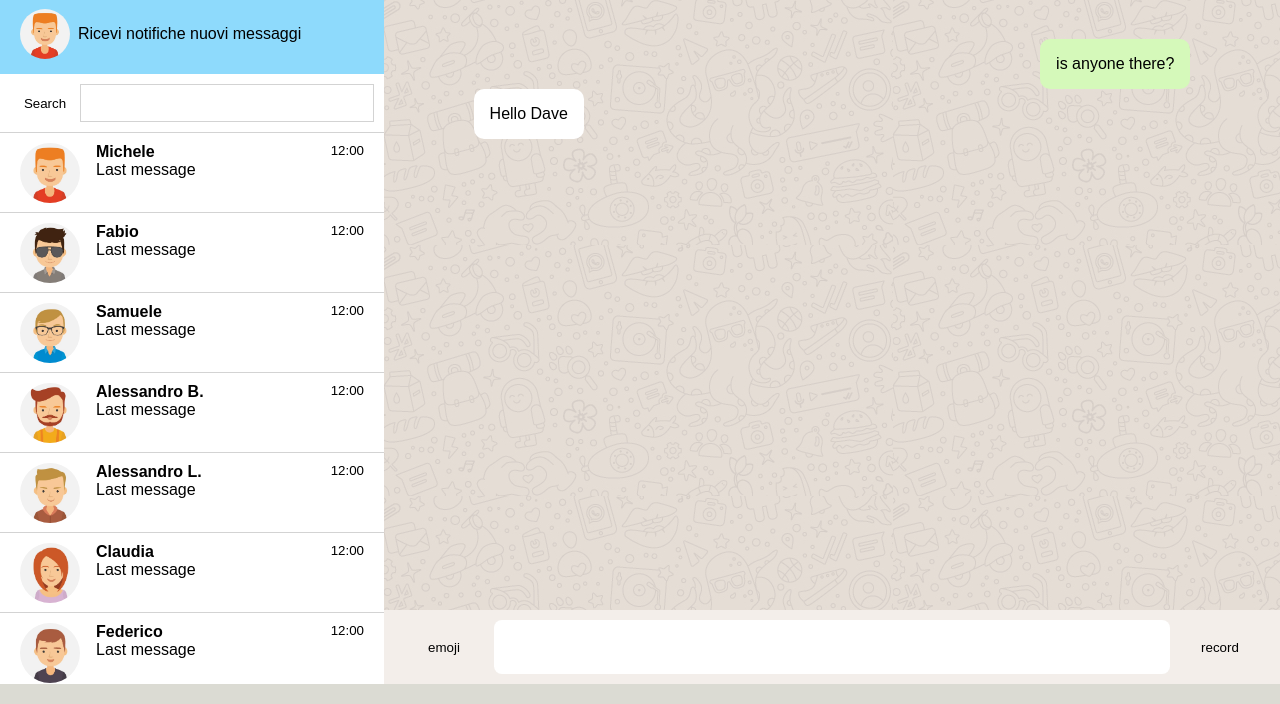
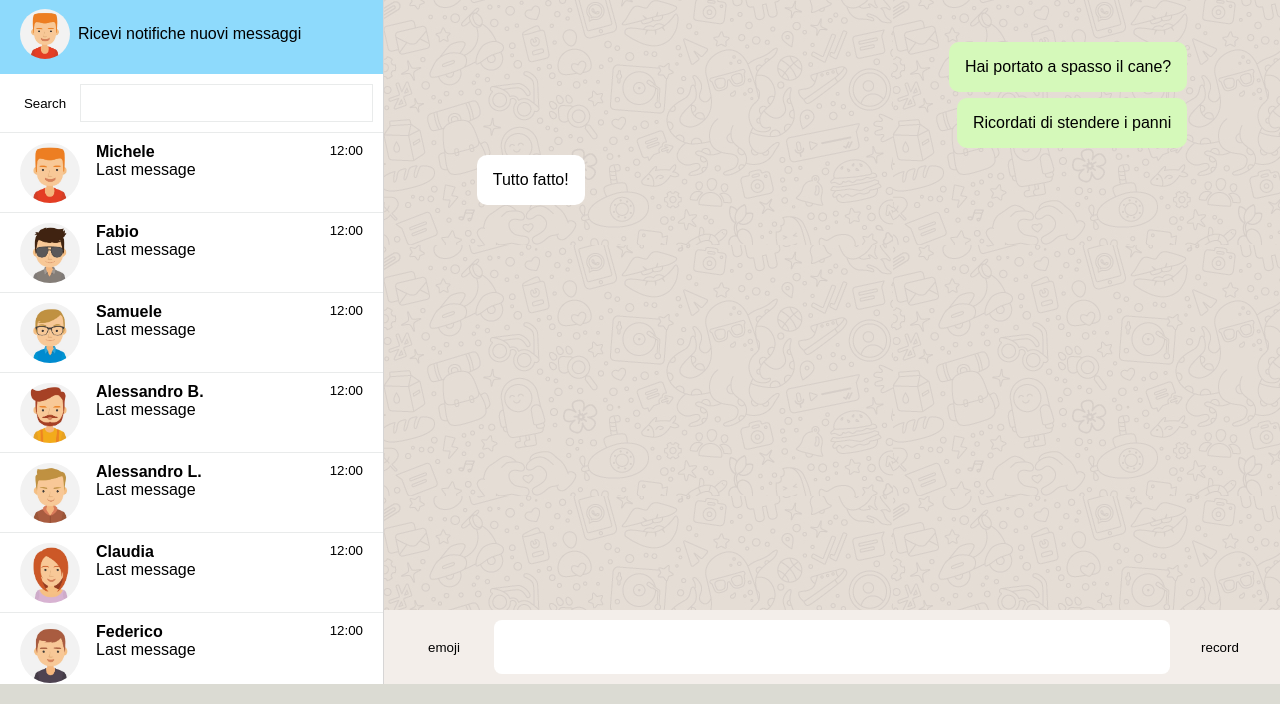
Before and after one commit to MLaz95/vue-boolzapp, a plain HTML site: page index.html in a window 1280 px wide. Shown: the part 96-800 px from the top of the page. Drawn offline with nearby package versions, Linux system fonts and the light colour scheme.

Commit message:
milestone 2 completata; click su un contatto mostra conversazione

```diff
--- a/index.html
+++ b/index.html
@@ -16,7 +16,7 @@
                 <!-- user profile and buttons -->
                 <div class="head-profile">
                     <div class="img-wrapper-small">
-                        <img src="./img/avatar_1.jpg" alt="">
+                        <img src="./img/avatar_io.jpg" alt="">
                     </div>
                     <span>User</span>
                 </div>
@@ -44,7 +44,10 @@
 
             <!-- contacts -->
             <div id="contacts">
-                <div v-for="contact in contacts" class="contact-card">
+                <div
+                    v-for="(contact, index) in contacts"
+                    @click="getMessages(index)"
+                    class="contact-card">
                     <div class="img-wrapper">
                         <img :src="contact.avatar" alt="">
                     </div>
@@ -85,11 +88,12 @@
 
             <div id="chat-container">
                 <!-- chat -->
-                <div class="chat-row sent">
-                    <div class="chat-text">is anyone there?</div>
-                </div>
-                <div class="chat-row received">
-                    <div class="chat-text">Hello Dave</div>
+                <div
+                    v-for="text in activeMessages"
+                    class="chat-row"
+                    :class="text.status"
+                >
+                    <div class="chat-text">{{text.message}}</div>
                 </div>
             </div>
 
--- a/script.js
+++ b/script.js
@@ -165,7 +165,23 @@
                     }
                 ],
             }
-        ]
+        ],
+
+        activeMessages:[]
       }
+    },
+
+    methods: {
+
+        getMessages(index){
+            this.activeMessages = [];
+            this.activeMessages.push(...this.contacts[index].messages);
+            console.log(this.activeMessages)
+
+        },
+    },
+
+    mounted() {
+        this.getMessages(0);
     }
   }).mount('#app')
--- a/style.css
+++ b/style.css
@@ -31,10 +31,10 @@ button{
     display: flex;
 }
 
-.container *{
-    /* border: 1px dashed red; */
-    /* test */
-}
+/* .container *{
+    border: 1px dashed red;
+    test
+} */
 
 .container aside{
     flex: 0 0 30%;
@@ -42,6 +42,9 @@ button{
 
     display: flex;
     flex-direction: column;
+
+    border-right: 1px solid #D6D5D5;
+    background-color: white;
 }
 
 .container main{
@@ -80,9 +83,6 @@ header{
 }
 
 /* sidebar */
-aside{
-    background-color: white;
-}
 
 #banner{
     padding: 15px 20px;
@@ -93,7 +93,7 @@ aside{
 #searchbar{
     width: 100%;
     padding: 10px;
-    border-bottom: 1px solid lightgray;
+    border-bottom: 1px solid #E9EBEB;
 
 
     display: flex;
@@ -102,7 +102,7 @@ aside{
 #searchbar input{
     height: 38px;
 
-    border: 1px solid lightgray;
+    border: 1px solid #E9EBEB;
     flex-grow: 1;
 }
 
@@ -124,8 +124,8 @@ aside{
 
 .contact-card{
     /* background-color: white; */
-    /* border-top: 1px solid lightgray; */
-    border-bottom: 1px solid lightgray;
+    /* border-top: 1px solid #E9EBEB; */
+    border-bottom: 1px solid #E9EBEB;
     /* test */
 
     height: 80px;
@@ -178,6 +178,7 @@ main{
 
 .chat-row{
     display: flex;
+    margin: 0.2em;
 }
 
 .chat-row.sent{
```
